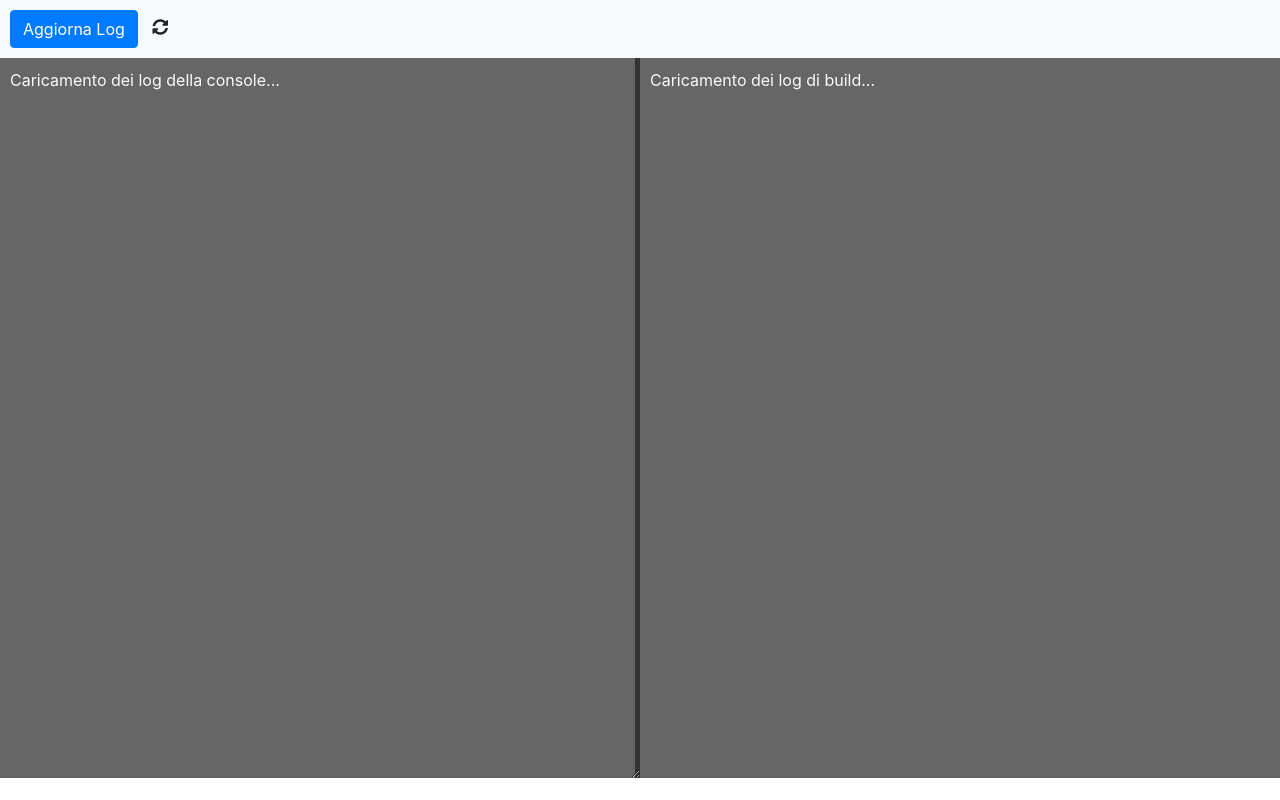
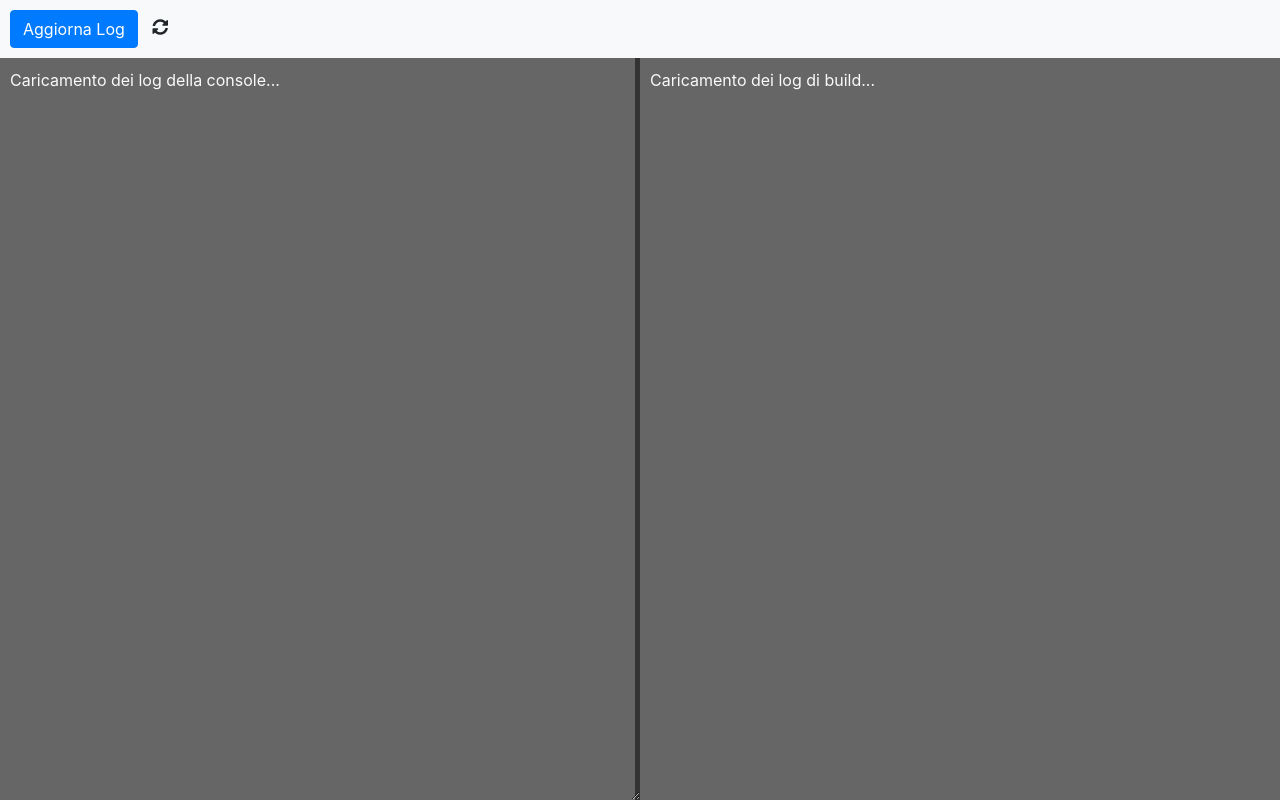
Before and after one commit to liluxdev/Caprover-Logs-Fetcher, a website: page index.html in a window 1280 px wide. Drawn offline with nearby package versions, Linux system fonts and the light colour scheme.

```diff
--- a/index.html
+++ b/index.html
@@ -200,7 +200,7 @@
     <style>
         #container {
             display: flex;
-            height: 90%;
+            height: calc(100% - 58px);
         }
     </style>
 
```
